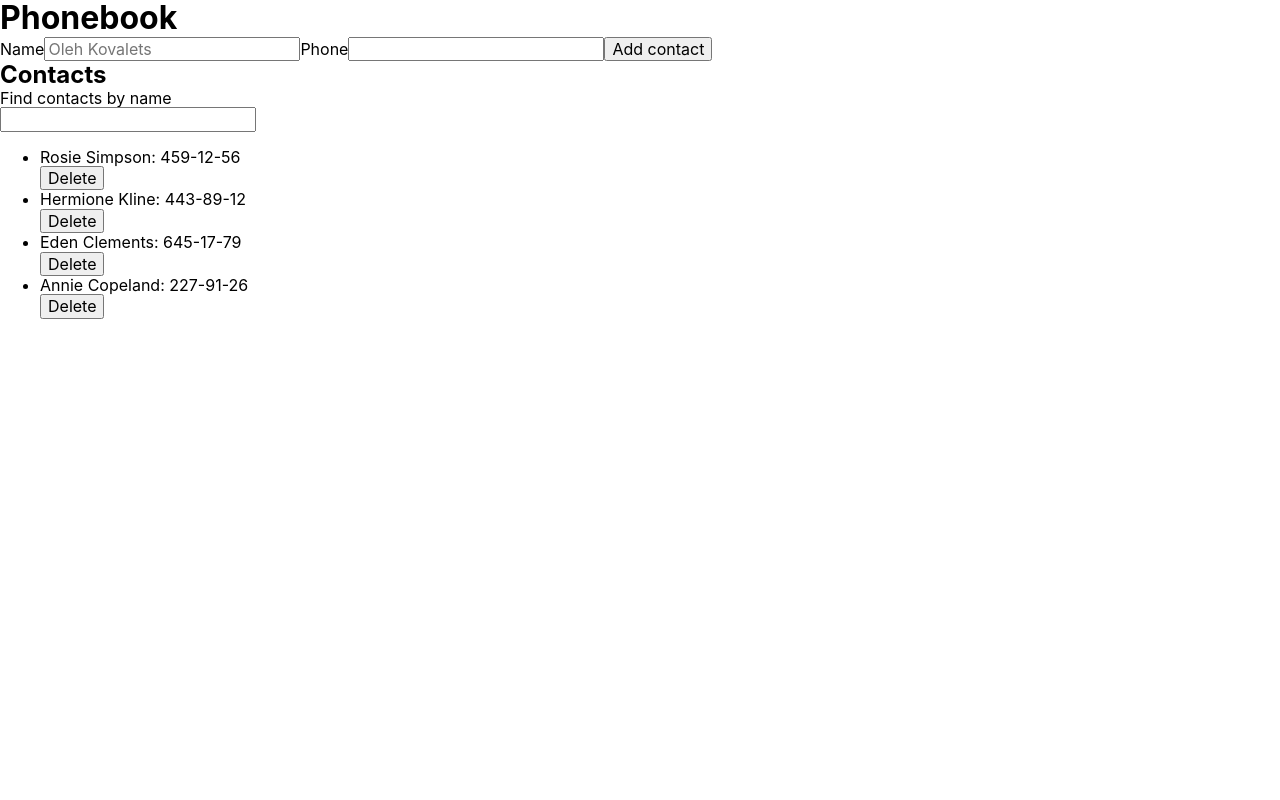
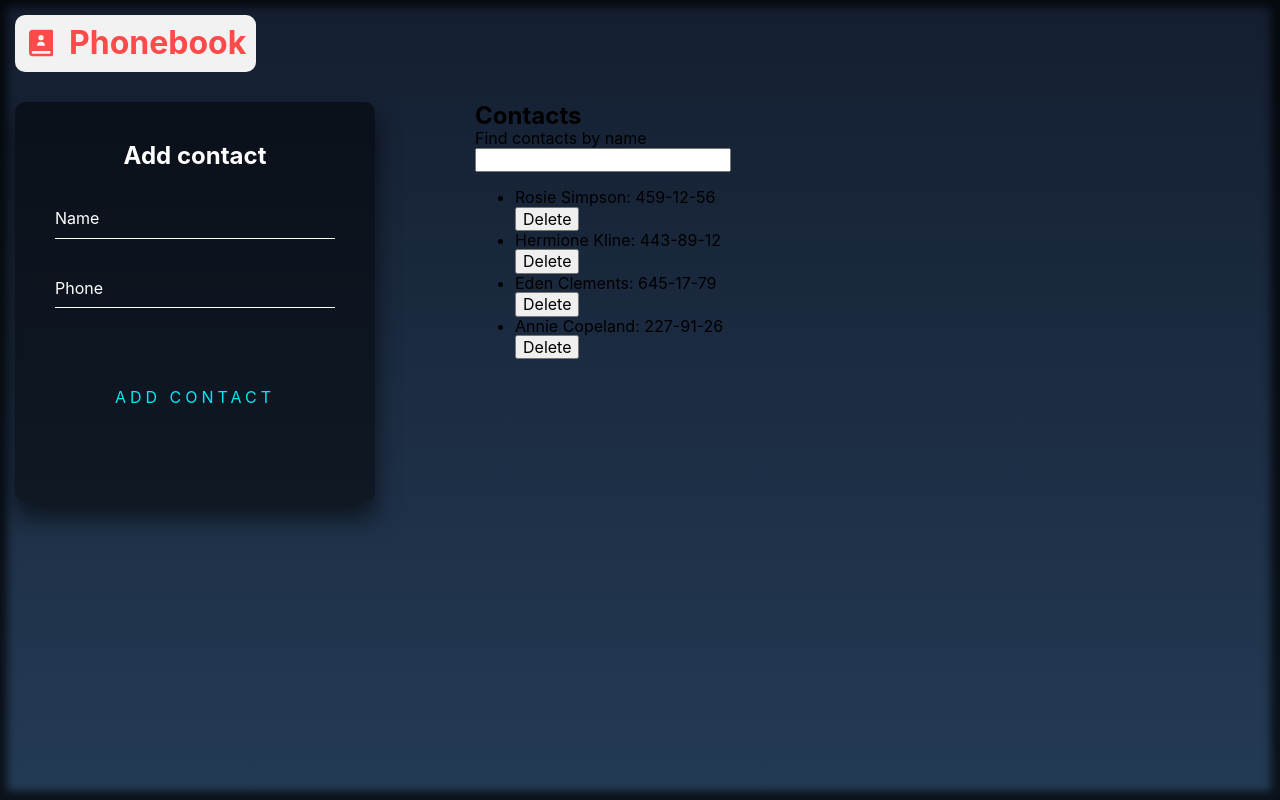
Before and after one commit to Oleggman/goit-react-hw-02-phonebook, a React (Create React App) app: page / in a window 1280 px wide. Built offline with nearby package versions, Linux system fonts and the light colour scheme.

Commit message:
Add styles for add contact form

```diff
--- a/package.json
+++ b/package.json
@@ -13,6 +13,7 @@
     "notiflix": "^3.2.6",
     "react": "^18.1.0",
     "react-dom": "^18.1.0",
+    "react-icons": "^4.11.0",
     "react-scripts": "5.0.1",
     "styled-components": "^6.0.8",
     "web-vitals": "^2.1.3",
--- a/src/components/App.jsx
+++ b/src/components/App.jsx
@@ -1,10 +1,11 @@
 import React, { Component } from 'react'
+import Notiflix from 'notiflix'
 import { nanoid } from 'nanoid'
-import Notiflix from 'notiflix'
+import { RiContactsBook2Fill } from 'react-icons/ri';
 import { ContactsForm } from './ContactsForm/ContactsForm'
 import { ContactsBook } from './ContactsBook/ContactsBook'
 import { Filter } from './Filter/Filter'
-
+import { MainContainer, AppTitle } from './App.styled';
 export default class App extends Component {
   state = {
     contacts: [
@@ -60,9 +61,12 @@ export default class App extends Component {
 
     return (
       <div>
-        <h1>Phonebook</h1>
+        <AppTitle><RiContactsBook2Fill />Phonebook</AppTitle>
+
+        <MainContainer>
           <ContactsForm onSubmitForm={this.onAddContacts} />
 
+          <div>
             <h2>Contacts</h2>
             <Filter filter={filter} onInputFilter={this.onInputFilter} />
             <ContactsBook
@@ -70,6 +74,8 @@ export default class App extends Component {
               onDeleteContact={this.onDeleteContact}
             />
           </div>
+        </MainContainer>
+      </div>
     )
   }
 }
--- /dev/null
+++ b/src/components/App.styled.js
@@ -0,0 +1,18 @@
+import styled from "styled-components";
+
+export const MainContainer = styled.div`
+  display: flex;
+  gap: 100px;
+`;
+
+export const AppTitle = styled.h1`
+  margin-bottom: 30px;
+  display: flex;
+  align-items: center;
+  gap: 12px;
+  background: #f2f2f2;
+  color: #ff4a4a;
+  width: fit-content;
+  padding: 10px;
+  border-radius: 10px;
+`;
--- a/src/components/ContactsForm/ContactsForm.jsx
+++ b/src/components/ContactsForm/ContactsForm.jsx
@@ -1,5 +1,6 @@
-import { Formik, Field, Form, ErrorMessage } from 'formik';
+import { Formik } from 'formik';
 import * as Yup from 'yup';
+import { FormTitle, StyledForm, InputBox, InputLabel, StyledField, SubmitBtn, Error } from './ContactsForm.styled';
 
 const ContactSchema = Yup.object().shape({
   name: Yup.string()
@@ -27,19 +28,20 @@ export const ContactsForm = ({ onSubmitForm }) => {
       validationSchema={ContactSchema}
       onSubmit={onSubmitForm}
     >
-      <Form>
-        <label>
-          Name
-          <Field name="name" autoComplete="off" placeholder="Oleh Kovalets" required />
-          <ErrorMessage name="name" />
-        </label>
-        <label>
-          Phone
-          <Field type="tel" autoComplete="off" name="number" required />
-          <ErrorMessage name="number" />
-        </label>
-        <button type="submit">Add contact</button>
-      </Form>
+      <StyledForm>
+        <FormTitle>Add contact</FormTitle>
+        <InputBox>
+          <StyledField name="name" autoComplete="off" required />
+          <InputLabel>Name</InputLabel>
+          <Error component='p' name="name" />
+        </InputBox>
+        <InputBox>
+          <StyledField type="tel" autoComplete="off" name="number" required />
+          <InputLabel>Phone</InputLabel>
+          <Error component='p' name="number" />
+        </InputBox>
+        <SubmitBtn type="submit">Add contact</SubmitBtn>
+      </StyledForm>
     </Formik>
   )
 }
--- a/src/components/ContactsForm/ContactsForm.styled.js
+++ b/src/components/ContactsForm/ContactsForm.styled.js
@@ -0,0 +1,103 @@
+import styled from "styled-components";
+import { Form, Field, ErrorMessage } from "formik";
+
+export const FormTitle = styled.h2`
+  margin: 0 0 30px;
+  padding: 0;
+  color: #fff;
+  text-align: center;
+`;
+
+export const StyledForm = styled(Form)`
+  display: flex;
+  max-width: 360px;
+  width: 100%;
+  height: 400px;
+  flex-direction: column;
+  padding: 40px;
+  background: rgba(0,0,0,.5);
+  box-sizing: border-box;
+  box-shadow: 0 15px 25px rgba(0,0,0,.6);
+  border-radius: 10px;
+`;
+
+export const InputBox = styled.label`
+  position: relative;
+`
+
+export const InputLabel = styled.span`
+  position: absolute;
+  top:0;
+  left: 0;
+  padding: 10px 0;
+  font-size: 16px;
+  color: #fff;
+  pointer-events: none;
+  transition: .5s;
+`;
+
+export const StyledField = styled(Field)`
+  width: 100%;
+  padding: 10px 0;
+  font-size: 16px;
+  color: #fff;
+  margin-bottom: 30px;
+  border: none;
+  border-bottom: 1px solid #fff;
+  outline: none;
+  background: transparent;
+
+  &:focus ~ span,
+  &:valid ~ span {
+    top: -20px;
+    left: 0;
+    color: #03e9f4;
+    font-size: 12px;
+  }
+`;
+
+export const SubmitBtn = styled.button`
+  position: relative;
+  display: inline-block;
+  padding: 10px 20px;
+  color: #03e9f4;
+  font-size: 16px;
+  text-decoration: none;
+  text-transform: uppercase;
+  overflow: hidden;
+  transition: .5s;
+  margin-top: 40px;
+  letter-spacing: 4px;
+  cursor: pointer;
+  background-color: transparent;
+  border: none;
+  outline: none;
+
+  &:hover {
+    background: #03e9f4;
+    color: #fff;
+    border-radius: 5px;
+    box-shadow: 0 0 5px #03e9f4,
+                0 0 25px #03e9f4,
+                0 0 50px #03e9f4,
+                0 0 100px #03e9f4;
+  }
+`;
+
+export const Error = styled(ErrorMessage)`
+  background-color: #fce4e4;
+  width: fit-content;
+  border: 1px solid #fcc2c3;
+  text-align: center;
+  padding: 4px 8px;
+  color: #cc0033;
+  font-family: Helvetica, Arial, sans-serif;
+  font-size: 13px;
+  font-weight: bold;
+  line-height: 20px;
+  text-shadow: 1px 1px rgba(250,250,250,.3);
+  border-radius: 10px;
+  position: absolute;
+  right: 0;
+  top: 10%;
+`;
--- a/src/components/GlobalStyle.js
+++ b/src/components/GlobalStyle.js
@@ -5,10 +5,14 @@ export const GlobalStyle = createGlobalStyle`
   body {
     margin: 0;
     font-family: -apple-system, BlinkMacSystemFont, 'Segoe UI', 'Roboto', 'Oxygen',
-      'Ubuntu', 'Cantarell', 'Fira Sans', 'Droid Sans', 'Helvetica Neue',
-      sans-serif;
+    'Ubuntu', 'Cantarell', 'Fira Sans', 'Droid Sans', 'Helvetica Neue',
+    sans-serif;
     -webkit-font-smoothing: antialiased;
     -moz-osx-font-smoothing: grayscale;
+    min-height: 100vh;
+    background: linear-gradient(#141e30, #243b55);
+    padding: 15px;
+    box-shadow: inset -1px -1px 8px 8px rgba(0,0,0,.71);
   }
 
   code {
```
Also changed, not shown: src/img/phonebook-bg.jpg (added), src/index.js (line endings or trailing spaces), 1 other file (tests, documents, lock files or other folders). Lines whose indentation alone changed are shown as unchanged.
